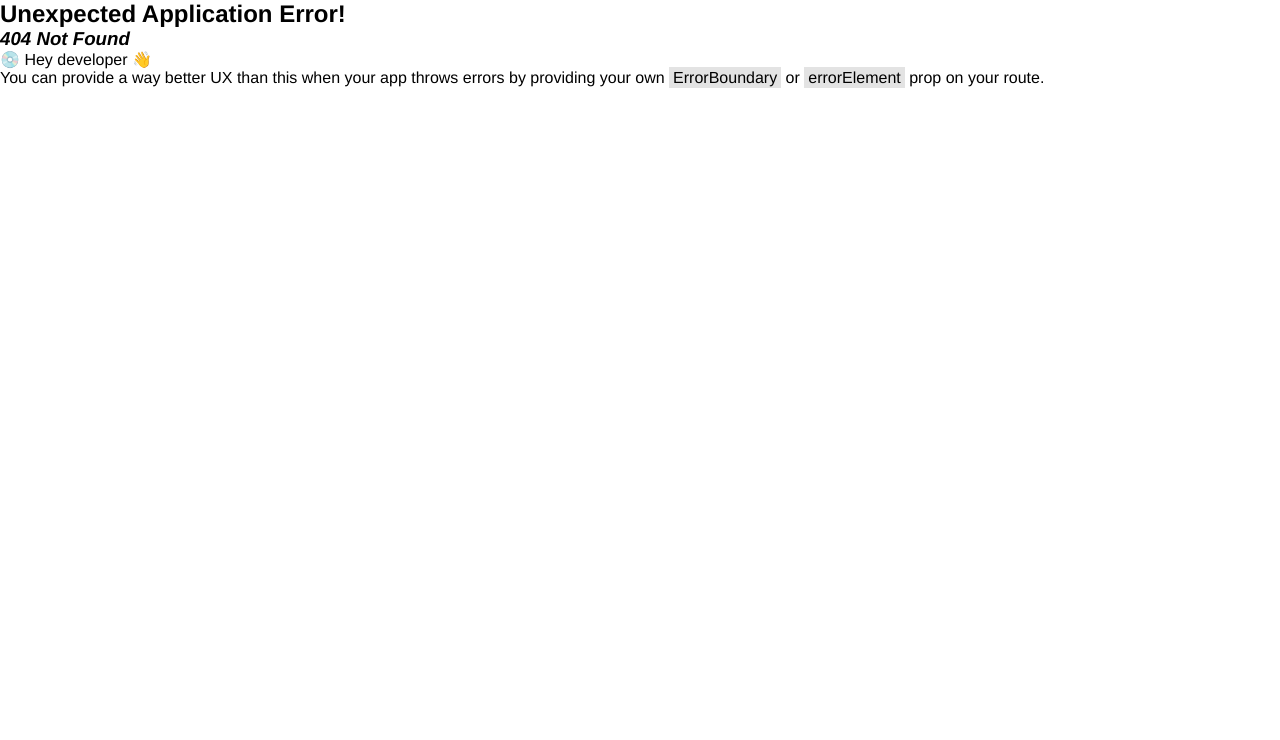
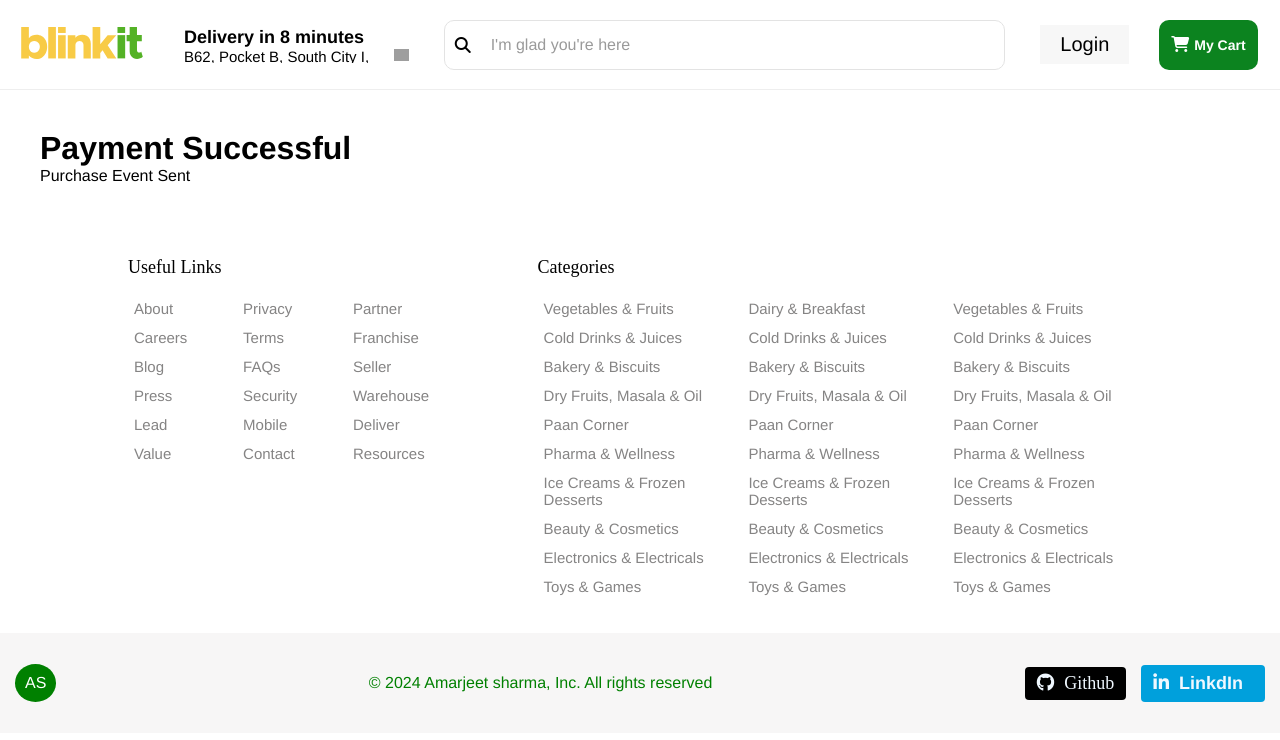
Before and after one commit to AmarJeetSharma6802/Blinkit-clone, a React (Vite) app: page /success in a window 1280 px wide. Before the commit this address had no page. Shown: the top 740 px of the page. Built offline with nearby package versions, Linux system fonts and the light colour scheme; grey boxes are pictures that could not be loaded.

Commit message:
feat: add Success page and integrate payment handling in Checkout component with Google Tag Manager event tracking

```diff
--- a/src/App.jsx
+++ b/src/App.jsx
@@ -14,6 +14,7 @@ import Milk from './Pages/milk/Milk';
 import SlectedMilk from './Pages/SelctedProduct/SlectedMilk';
 import SelctedVegitable from './Pages/SelctedProduct/SelectedVegitable';
 import Checkout from './Pages/Checkout/Checkout';
+import Success from './Pages/Success/Success';
 function App() {
 
 
@@ -34,6 +35,7 @@ function App() {
         <Route path="/slectedMilk/:id/:FirstP" element={<SlectedMilk/>}/>
         <Route path="/selectedVegitable/:id/:FirstP" element={<SelctedVegitable/>}/>
         <Route path="checkout" element={<Checkout/>}/>
+        <Route path="success" element={<Success/>}/>
 
       </Route>
     )
--- a/src/Pages/Checkout/Checkout.jsx
+++ b/src/Pages/Checkout/Checkout.jsx
@@ -1,6 +1,32 @@
 import React from "react";
+import { useSelector } from "react-redux";
+import { useNavigate } from "react-router-dom";
+import { pushToDataLayer } from "../../lib/gtm";
 
 const Checkout = () => {
+  const cart = useSelector((state) => state.cart);
+  const navigate = useNavigate();
+
+  const handlePayment = () => {
+    pushToDataLayer({
+      event: "purchase",
+      ecommerce: {
+        transaction_id: "ORDER_" + Date.now(),
+        currency: "INR",
+        value: cart.totalPrice,
+        items: cart.items.map((item) => ({
+          item_id: item.id,
+          item_name: item.name || item.FirstP || "Unknown Product",
+          price: item.price,
+          quantity: item.quantity,
+        })),
+      },
+    });
+
+    console.log("purchase fired");
+
+    navigate("/success");
+  };
 
   return (
 
@@ -18,7 +44,7 @@ const Checkout = () => {
         Testing Ecommerce Tracking
       </p>
 
-      <button>
+      <button onClick={handlePayment}>
 
         Fake Pay Now
 
--- /dev/null
+++ b/src/Pages/Success/Success.jsx
@@ -0,0 +1,21 @@
+import React from "react";
+
+const Success = () => {
+  return (
+    <div
+      style={{
+        padding: "40px",
+      }}
+    >
+      <h1>
+        Payment Successful
+      </h1>
+
+      <p>
+        Purchase Event Sent
+      </p>
+    </div>
+  );
+};
+
+export default Success;
```
